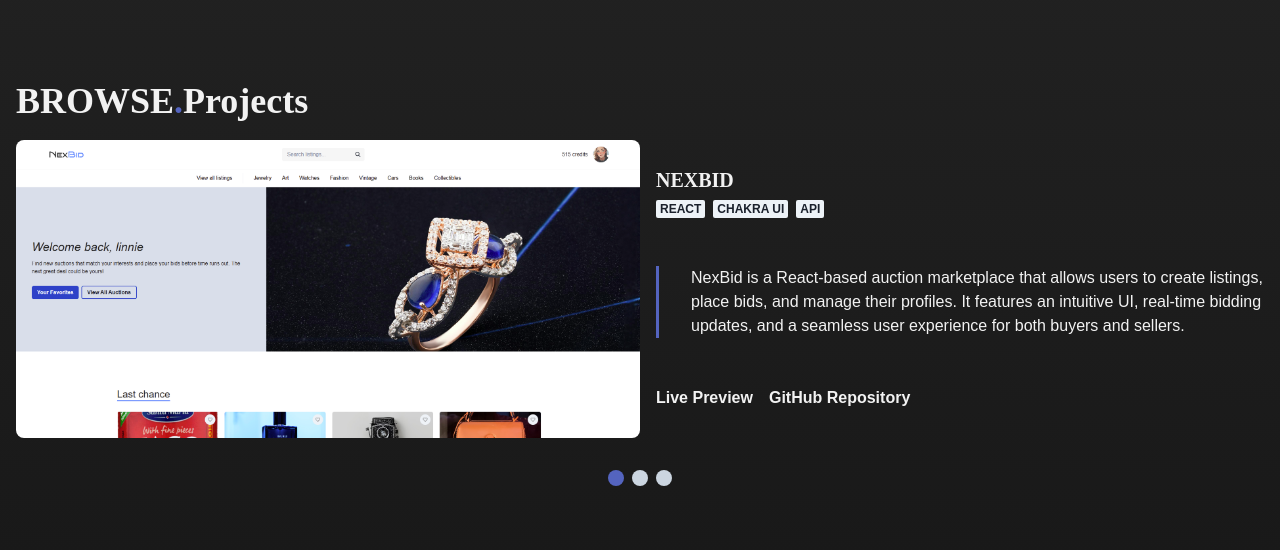
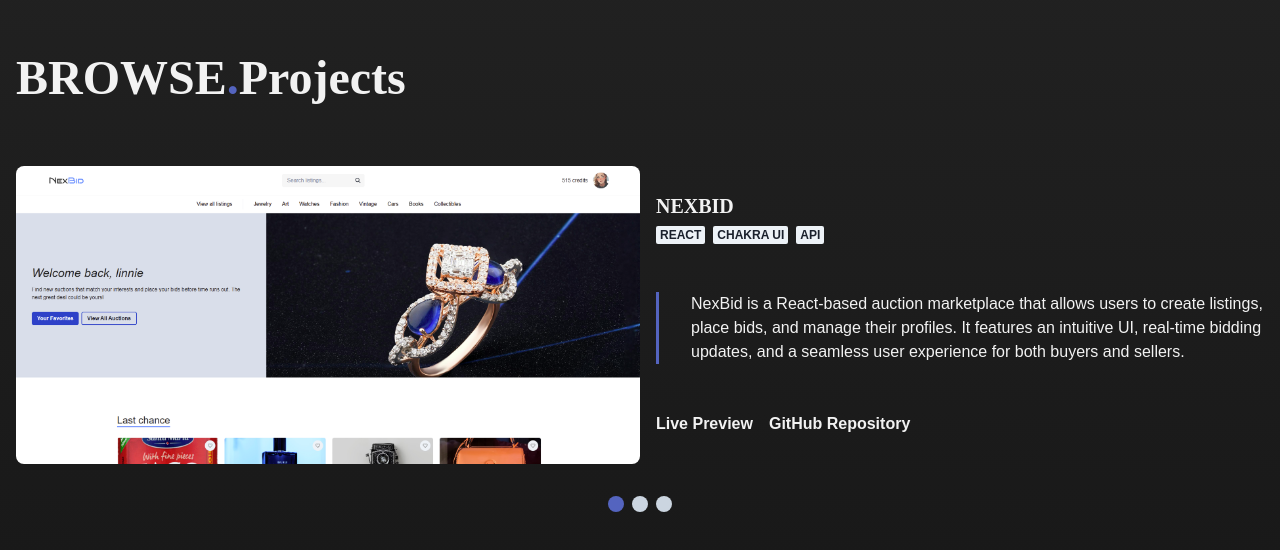
Before and after one commit to ihlonne/portfolio, a React (Vite) app: page / in a window 1280 px wide. Shown: the part 977-1527 px from the top of the page. Built offline with nearby package versions, Linux system fonts and the light colour scheme; a web font is replaced by a local one.

Commit message:
add margin under header

```diff
--- a/src/pages/Projects.tsx
+++ b/src/pages/Projects.tsx
@@ -80,7 +80,7 @@ function Projects() {
         m='0 auto'
         mt={{ base: '4rem', md: 0 }}
       >
-        <Heading as='h1' mb='4'>
+        <Heading as='h1' mb='4rem' size='2xl'>
           BROWSE
           <Text as='span' color='brand.900'>
             .
```
